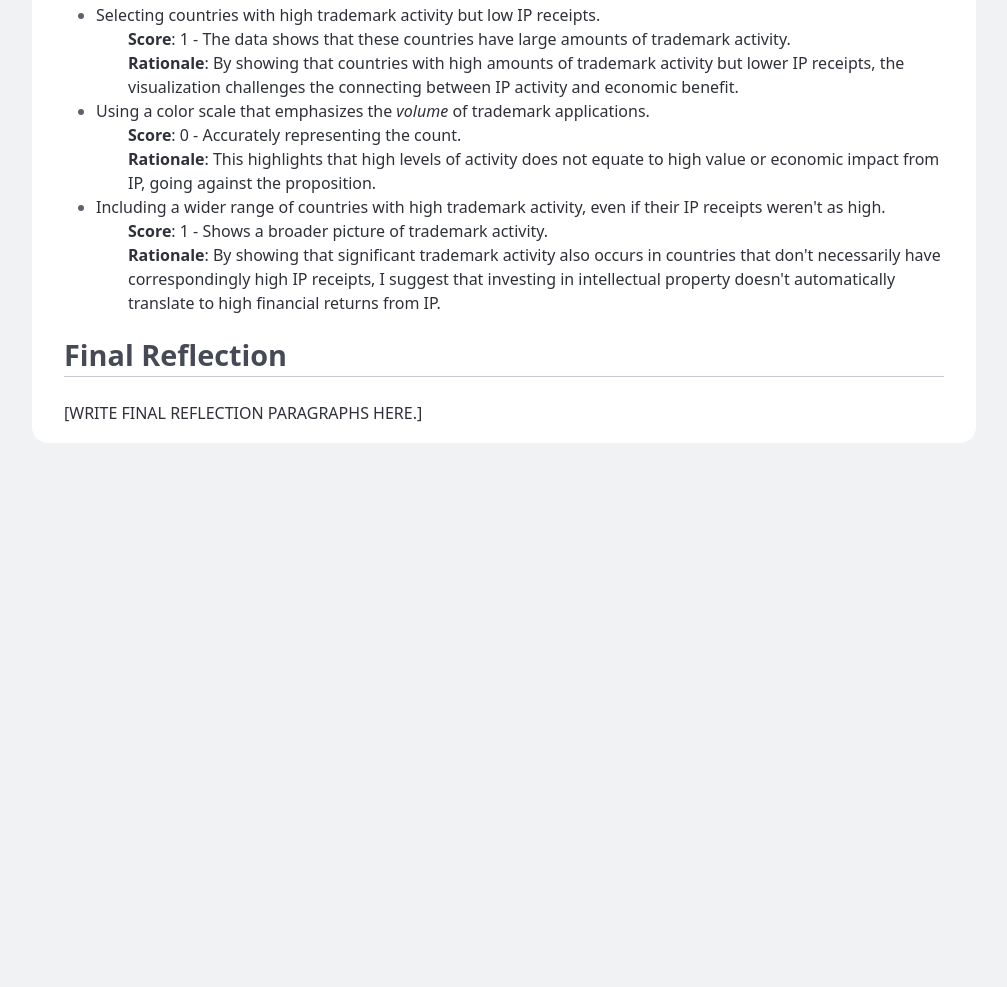
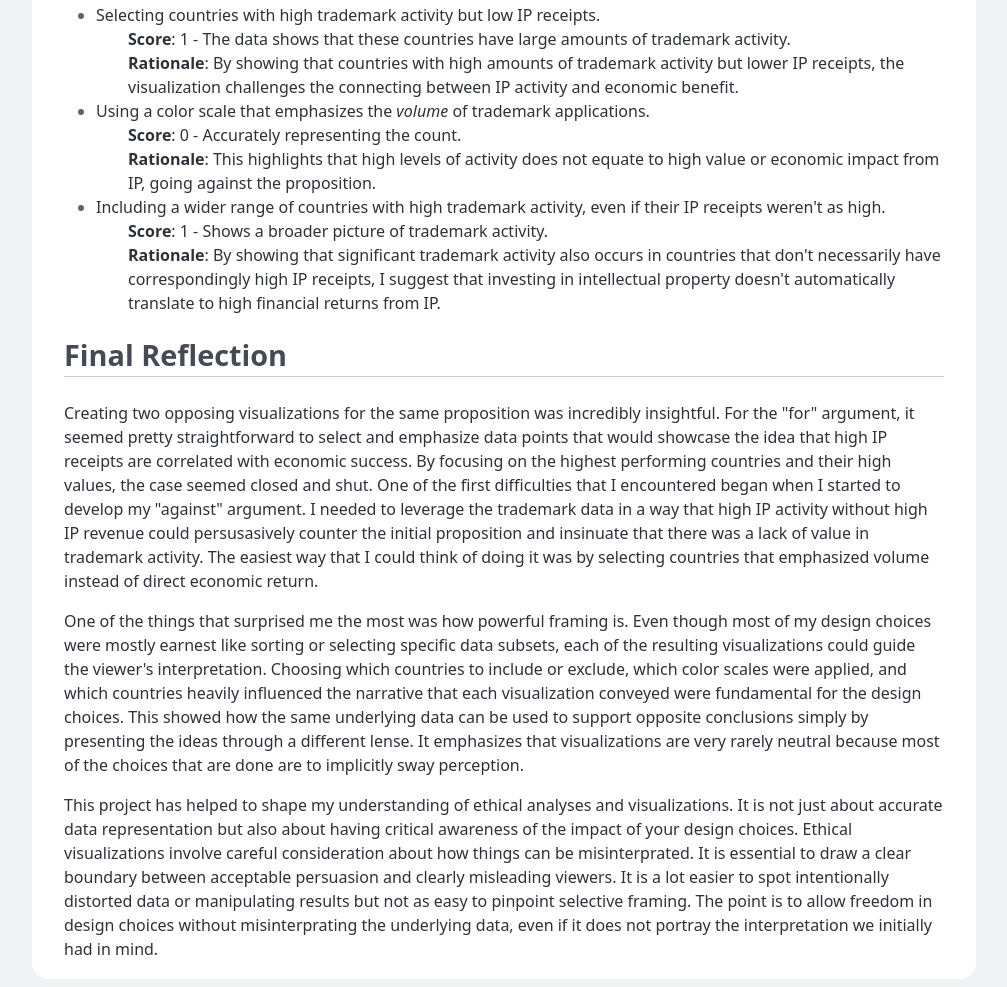
Before and after one commit to JacquelynGarcia/PersuasiveDeceptiveVisualization, a plain HTML site: page index.html in a window 1280 px wide. Shown: the part 2196-3183 px from the top of the page, without its empty margins (136-1143 px from the left). Before the commit the page ends 2647 px from the top, so only its background shows below. Drawn offline with Linux system fonts and the light colour scheme.

Commit message:
final reflection complete

```diff
--- a/index.html
+++ b/index.html
@@ -210,7 +210,14 @@
       <section>
         <h2>Final Reflection</h2>
 
-        <p>[WRITE FINAL REFLECTION PARAGRAPHS HERE.]</p>
+        <p>Creating two opposing visualizations for the same proposition was incredibly insightful. For the "for" argument, it seemed pretty straightforward to select and emphasize data points that would showcase the idea that high IP receipts are correlated with economic success.
+          By focusing on the highest performing countries and their high values, the case seemed closed and shut. One of the first difficulties that I encountered began when I started to develop my "against" argument. I needed to leverage the trademark data in a way that high IP activity without high IP revenue could persusasively counter the initial proposition and insinuate that there was a lack of value in trademark activity.
+          The easiest way that I could think of doing it was by selecting countries that emphasized volume instead of direct economic return.
+        </p>
+        <p>One of the things that surprised me the most was how powerful framing is. Even though most of my design choices were mostly earnest like sorting or selecting specific data subsets, each of the resulting visualizations could guide the viewer's interpretation. Choosing which countries to include or exclude, which color scales were applied, and which countries heavily influenced the narrative that each visualization conveyed were fundamental for the design choices. This showed how the same underlying data can be used to support opposite conclusions simply by presenting the ideas through a different lense. It emphasizes that visualizations are very rarely neutral because most of the choices that are done are to implicitly sway perception.</p>
+        <p>This project has helped to shape my understanding of ethical analyses and visualizations. It is not just about accurate data representation but also about having critical awareness of the impact of your design choices. Ethical visualizations involve careful consideration about how things can be misinterprated.
+          It is essential to draw a clear boundary between acceptable persuasion and clearly misleading viewers. It is a lot easier to spot intentionally distorted data or manipulating results but not as easy to pinpoint selective framing. The point is to allow freedom in design choices without misinterprating the underlying data, even if it does not portray the interpretation we initially had in mind.
+        </p>
       </section>
     </main>
   </body>
```
